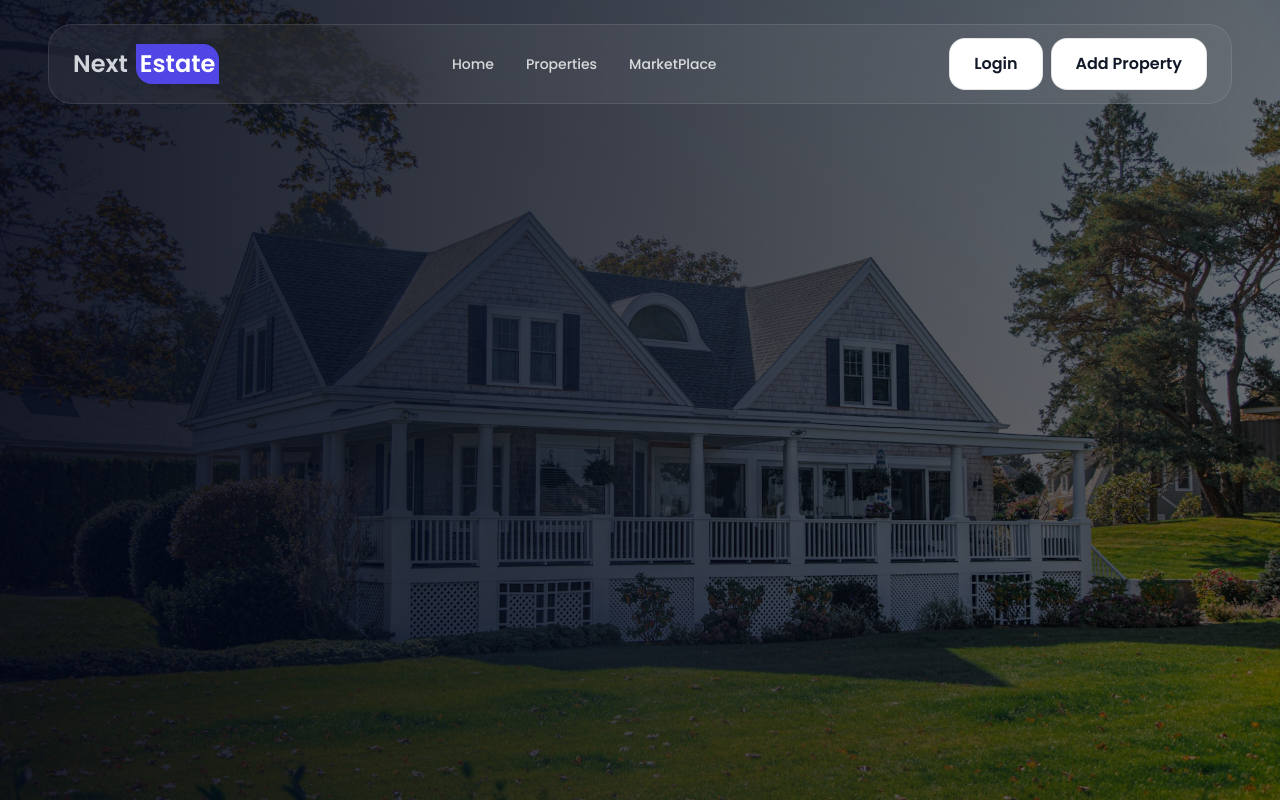
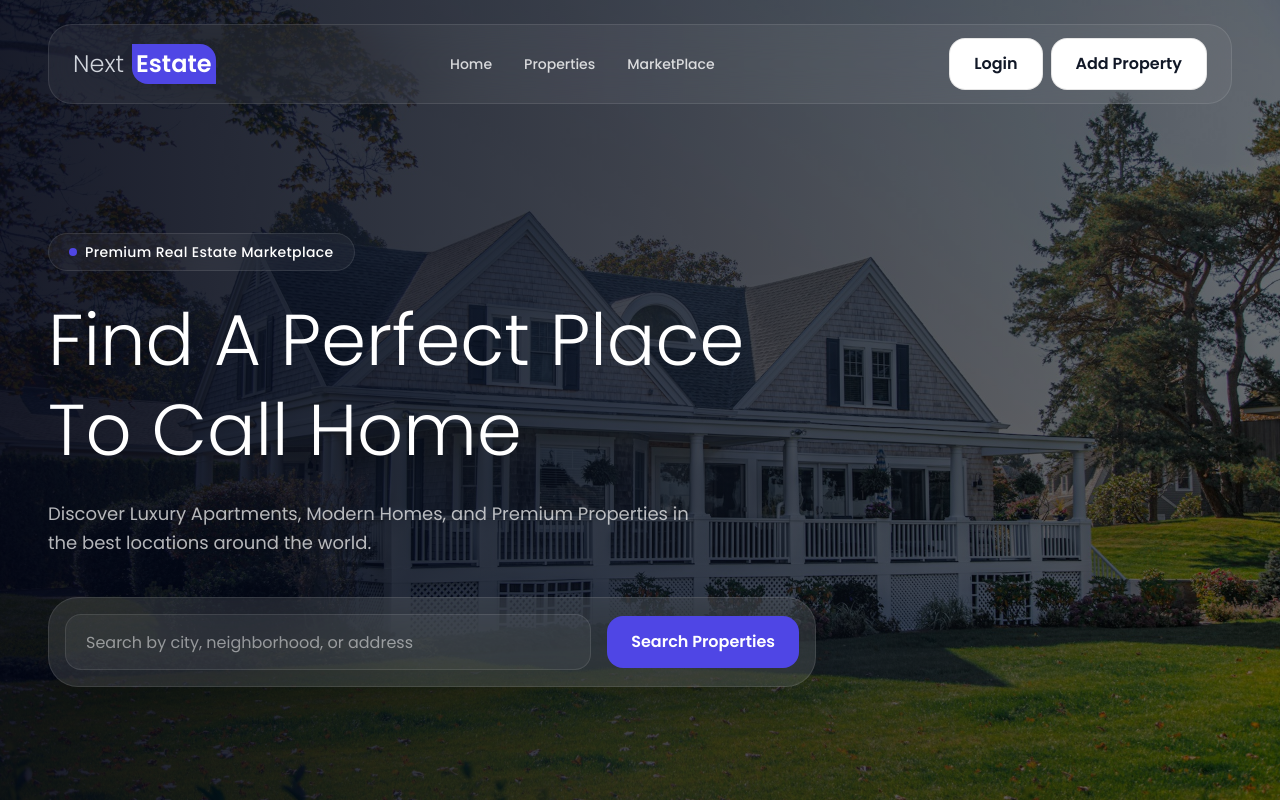
Before and after one commit to creativeloc/realestate-next16, a Next.js app: page / in a window 1280 px wide. Built offline with nearby package versions, Linux system fonts and the light colour scheme.

Commit message:
implement home page hero section search input box

```diff
--- a/src/app/layout.tsx
+++ b/src/app/layout.tsx
@@ -5,7 +5,7 @@ import "./globals.css"
 const poppins = Poppins({
   variable: "--font-poppins",
   subsets: ["latin"],
-  weight: ["300", "400", "500", "600", "700", "800"]
+  weight: ["100", "300", "400", "500", "600", "700", "800"]
 })
 
 export const metadata: Metadata = {
--- a/src/app/page.tsx
+++ b/src/app/page.tsx
@@ -1,3 +1,4 @@
+import SearchBox from "@/components/home/SearchBox"
 import FrontendLayout from "@/components/layouts/FrontendLayout"
 import Navbar from "@/components/navbar/Navbar"
 
@@ -11,6 +12,33 @@ export default function Home() {
 
         {/* gradient */}
         <div className="absolute inset-0 bg-linear-to-r from-slate-950/80 via-slate-900/50 to-transparent" />
+
+        {/* homepage ui contents */}
+        <div className="relative z-10 w-full">
+          <div className="mx-auto max-w-7xl px-6 lg:px-12">
+            <div className="max-w-3xl">
+              {/* badge */}
+              <div className="mb-6 inline-flex items-center gap-2 rounded-full border border-white/10 bg-white/5 px-5 py-2 backdrop-blur-xl">
+                <div className="w-2 h-2 rounded-full bg-primary" />
+                <span className="text-sm font-medium tracking-wide text-white">
+                  Premium Real Estate Marketplace
+                </span>
+              </div>
+              <div>
+                {/* heading */}
+                <h2 className="text-4xl font-light leading-tight text-white md:text-6xl lg:text-7xl">
+                  Find A Perfect Place To Call Home
+                </h2>
+                <p className="mt-6 max-w-2xl text-lg leading-relaxed text-white/70">
+                  Discover Luxury Apartments, Modern Homes, and Premium
+                  Properties in the best locations around the world.
+                </p>
+
+                <SearchBox />
+              </div>
+            </div>
+          </div>
+        </div>
       </section>
     </FrontendLayout>
   )
--- /dev/null
+++ b/src/components/home/SearchBox.tsx
@@ -0,0 +1,16 @@
+import Button from "../ui/Button"
+
+export default function SearchBox() {
+  return (
+    <div className="mt-10 rounded-[30px] border border-white/10 bg-white/10 p-4 shadow-2xl backdrop-blur-2xl">
+      <div className="flex flex-col gap-4 lg:flex-row items-center">
+        <input
+          type="text"
+          placeholder="Search by city, neighborhood, or address"
+          className="px-5 py-4 h-14 w-full flex-1 rounded-2xl border border-white/10 bg-white/5 text-white placeholder:text-white/50 outline-none transition focus:border-primary/40"
+        />
+        <Button>Search Properties</Button>
+      </div>
+    </div>
+  )
+}
--- a/src/components/navbar/Navbar.tsx
+++ b/src/components/navbar/Navbar.tsx
@@ -29,7 +29,7 @@ export default function Navbar({ variant = "transparent" }: NavbarProps) {
             <span
               className={isTransparent ? "text-gray-300 pr-2" : "text-text"}
             >
-              Next
+              <span className="font-light">Next</span>
             </span>
             <span className="bg-primary text-white px-1 py-1 rounded-tr-2xl rounded-bl-2xl">
               Estate
```
